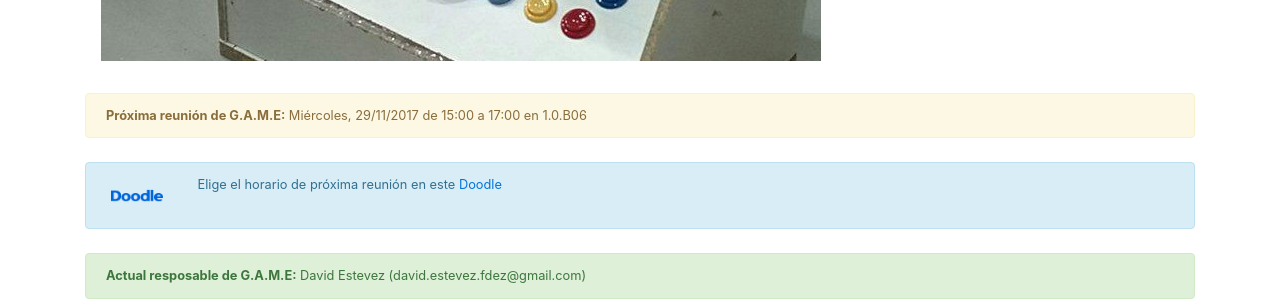
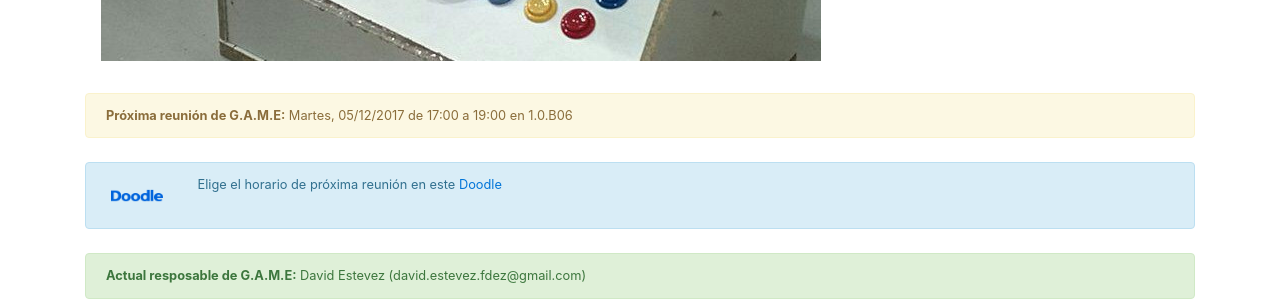
Before and after one commit to asrob-uc3m/asrob-uc3m.github.io, a Jekyll site: the page built from _workgroups/2017-05-28-game.markdown, in a window 1280 px wide and 900 px high, scrolled down 1053 px. Shown: the part 152-453 px from the top of the window. Built offline with Jekyll 4.4.1, drawn with Linux system fonts in a browser that asks for light colours.

Commit message:
Update next_meeting for workgroup

```diff
--- a/_workgroups/2017-05-28-game.markdown
+++ b/_workgroups/2017-05-28-game.markdown
@@ -1,18 +1,23 @@
 ---
-type: workgroup
-workgroup_id: game
+description: "G.A.M.E son las siglas de \"Group for Arcade Machine Experimentation\"\
+  . <br> \xBFTe gustan las m\xE1quinas recreativas? \xBFAir hockey? \xBFFutbol\xED\
+  n? En esta rama mezclamos todas esas cosas con la rob\xF3tica, construyendo robots\
+  \ y software capaces de aprender a jugar a estos juegos, ya sea contra humanos o\
+  \ en juegos de un s\xF3lo jugador. Para pertenecer a este grupo no hacen falta conocimientos\
+  \ avanzados de rob\xF3tica, s\xF3lo ganas de aprender jugando."
+layout: workgroup
+manager: David Estevez
+manager_email: david.estevez.fdez@gmail.com
 name: G.A.M.E
-subtitle: Group for Arcade Machine Experimentation
-description: G.A.M.E son las siglas de "Group for Arcade Machine Experimentation". <br> ¿Te gustan las máquinas recreativas? ¿Air hockey? ¿Futbolín? En esta rama mezclamos todas esas cosas con la robótica, construyendo robots y software capaces de aprender a jugar a estos juegos, ya sea contra humanos o en juegos de un sólo jugador. Para pertenecer a este grupo no hacen falta conocimientos avanzados de robótica, sólo ganas de aprender jugando.
-url_wiki: http://asrob.uc3m.es/index.php/GAME
-url_telegram: https://t.me/joinchat/AAAAAECDhw3_OD21wztvIQ
+next_meeting: Martes, 05/12/2017 de 17:00 a 19:00 en 1.0.B06
+next_meeting_doodle: https://doodle.com/poll/mtq3vpfy7y554upk
 picture: /img/game.png
 picture_full: /img/game-full.jpg
-manager: David Estevez
-manager_email: david.estevez.fdez@gmail.com
-next_meeting:  Miércoles, 29/11/2017 de 15:00 a 17:00 en 1.0.B06
-next_meeting_doodle: https://doodle.com/poll/mtq3vpfy7y554upk
-layout: workgroup
+subtitle: Group for Arcade Machine Experimentation
+type: workgroup
+url_telegram: https://t.me/joinchat/AAAAAECDhw3_OD21wztvIQ
+url_wiki: http://asrob.uc3m.es/index.php/GAME
+workgroup_id: game
 ---
 
 G.A.M.E son las siglas de "Group for Arcade Machine Experimentation".
```
